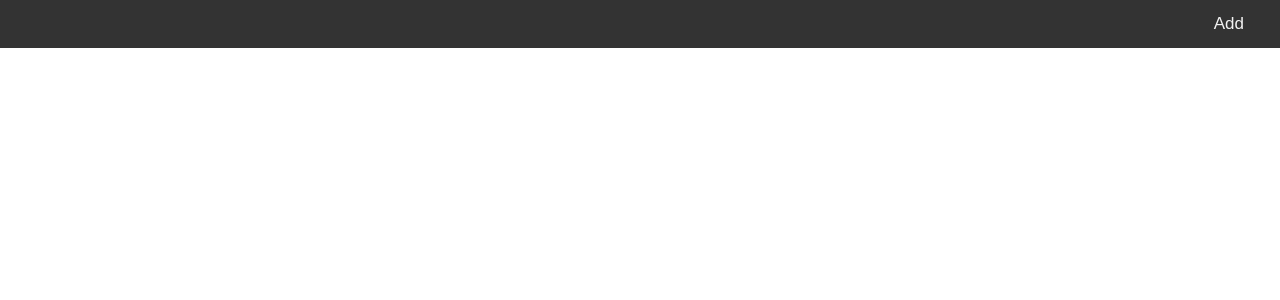
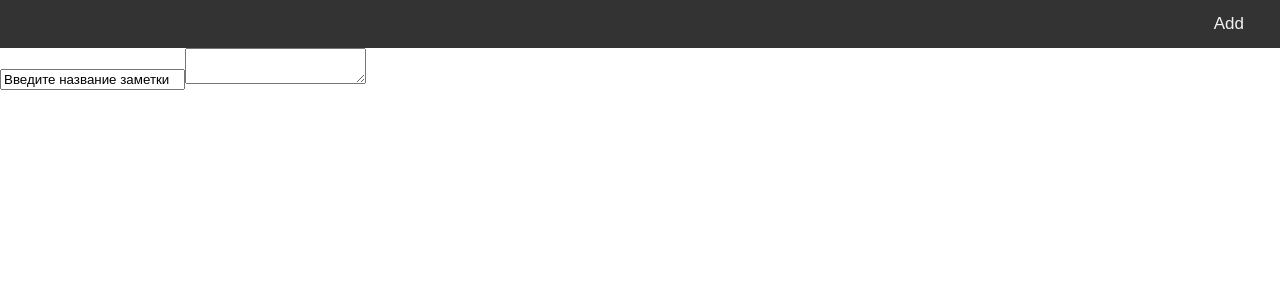
Before and after one commit to ShatalovViktor/hometasks, a React (Create React App) app: page / in a window 1280 px wide. Shown: the top 300 px of the page. Built offline with nearby package versions, Linux system fonts and the light colour scheme; the HTML template or start-up script is replaced by a standard one.

Commit message:
add empty note

```diff
--- a/src/App.js
+++ b/src/App.js
@@ -3,14 +3,40 @@ import NotesList from './components/NotesList'
 
 class App extends React.Component {
 
+  constructor (props) {
+    super(props)
+    this.state = {
+      notes: [{
+        title: 'Введите название заметки',
+        text: ''
+      }]
+    }
+  }
+
+  getEmptyNote () {
+    return {
+      title: 'Введите название заметки',
+      text: '',
+    }
+  }
+
+  onAddClick = () => {
+    this.setState({
+        notes: [...this.state.notes, this.getEmptyNote()]
+      }
+    )
+  }
+
   render () {
+    console.log(this.state.notes)
     return (
       <React.Fragment>
         <div className="topnav">
-          <button>Add</button>
+          <button onClick={this.onAddClick}>Add</button>
         </div>
         <div>
-          <NotesList/>
+          <NotesList notes={this.state.notes} />
+
         </div>
       </React.Fragment>
     )
--- a/src/components/Note.js
+++ b/src/components/Note.js
@@ -1,12 +1,35 @@
 import React from 'react'
+import PropTypes from 'prop-types'
 
 class Note extends React.Component {
+  constructor(props){
+    super(props);
+
+    this.state = {
+      ...props.note
+    }
+  }
+
+  onChange = (e) => {
+    this.setState({
+      [e.target.name]: e.target.value
+    })
+  }
+
   render () {
     return (
-      <div>
-      </div>
+      <React.Fragment>
+        <input type='text' name='title' value={this.state.title} onChange={this.onChange} />
+        <textarea name='text' value={this.state.text} onChange={this.onChange} />
+      </React.Fragment>
     )
   }
 }
 
+Note.propType = {
+  name: PropTypes.string,
+  text: PropTypes.string,
+  id: PropTypes.number
+}
+
 export default Note
--- a/src/components/NotesList.js
+++ b/src/components/NotesList.js
@@ -1,14 +1,26 @@
 import React from 'react'
 import Note from './Note'
+import PropTypes from 'prop-types'
 
 class NotesList extends React.Component {
   render () {
+    const { notes } = this.props
     return (
       <div>
-        <Note />
+        { notes.map(note => (
+          <Note key={note.id} note={note} />
+        )) }
       </div>
     )
   }
 }
 
+NotesList.propTypes = {
+  notes: PropTypes.arrayOf(PropTypes.shape({
+    id: PropTypes.number,
+    label: PropTypes.string,
+    text: PropTypes.string,
+  }).isRequired)
+}
+
 export default NotesList
```
